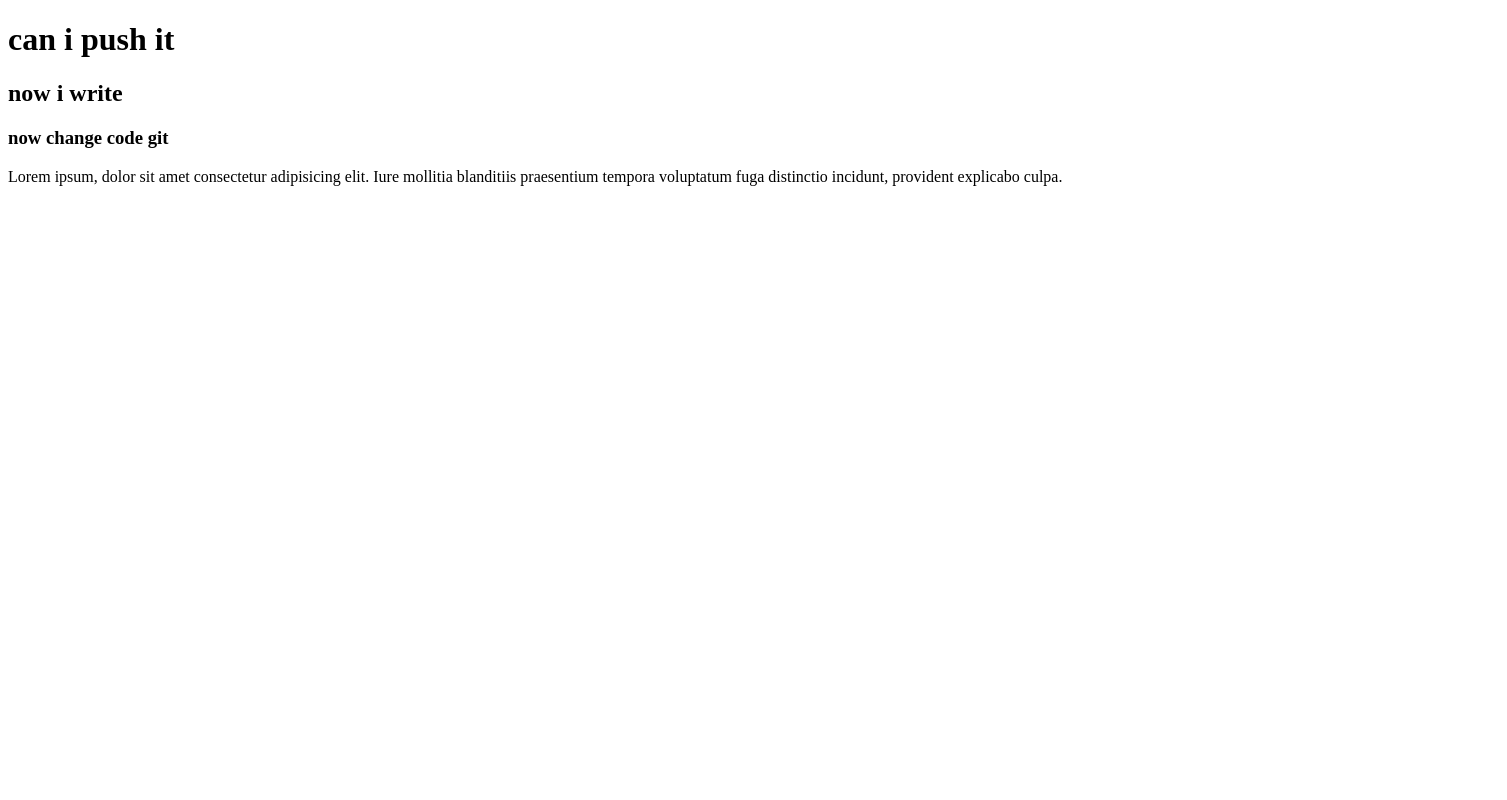
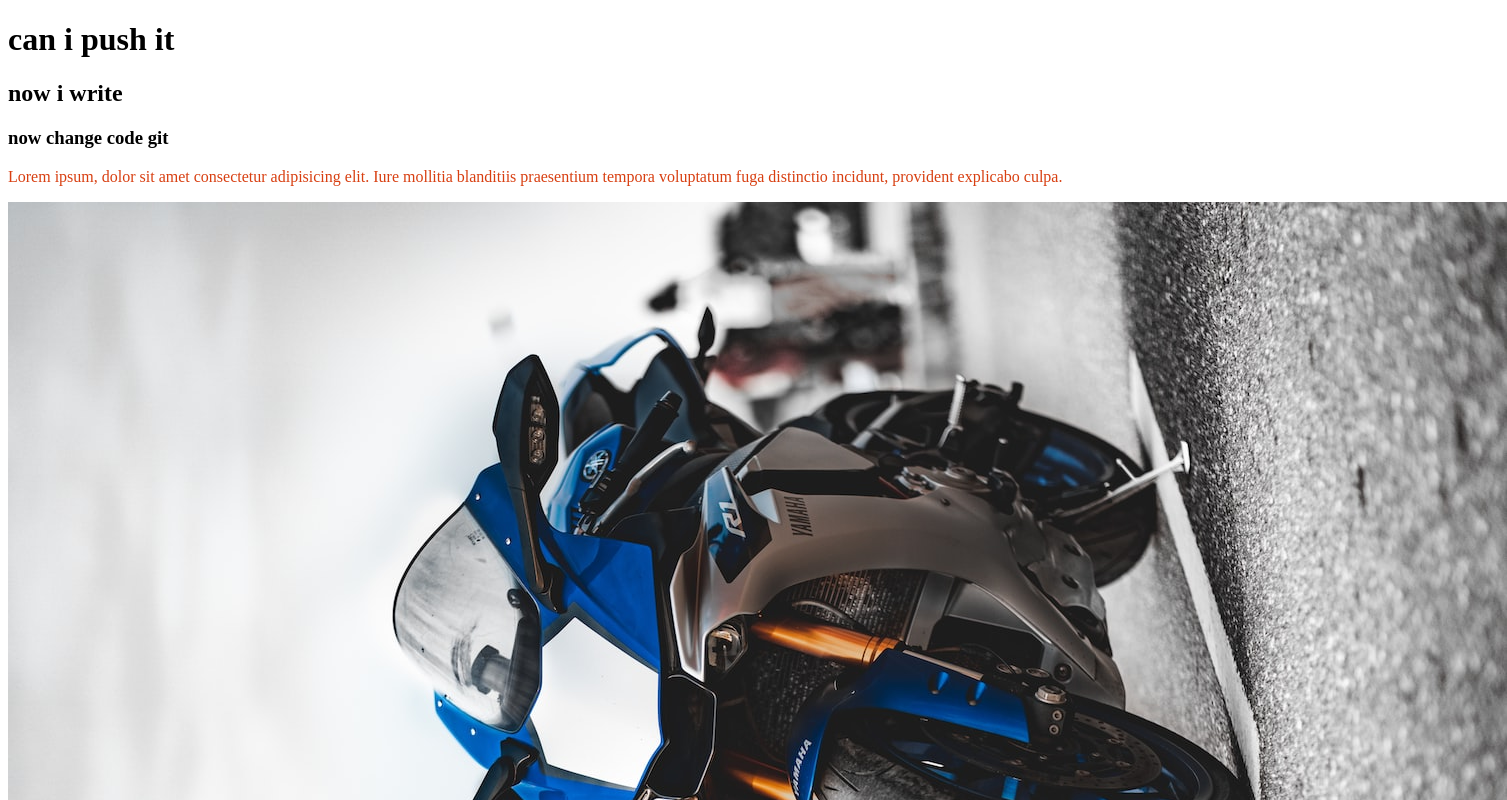
Before and after one commit to abirmahmud0322/my-scond-repo, a plain HTML site: page index.html in a window 1280 px wide. Shown: the top 800 px of the page, 1507 px wide, since content can reach past the window. Drawn offline with Linux system fonts and the light colour scheme.

Commit message:
image added

```diff
--- a/index.html
+++ b/index.html
@@ -5,7 +5,7 @@
     <meta http-equiv="X-UA-Compatible" content="IE=edge">
     <meta name="viewport" content="width=device-width, initial-scale=1.0">
     <title>My Scond Commit</title>
-    <link rel="stylesheet" href=".css">
+    <link rel="stylesheet" href="style.css">
 </head>
 <body>
     <h1>can i push it</h1>
@@ -13,7 +13,8 @@
     <h3> now change code git</h3>
 
     <p>Lorem ipsum, dolor sit amet consectetur adipisicing elit. Iure mollitia blanditiis praesentium tempora voluptatum fuga distinctio incidunt, provident explicabo culpa.</p>
-
+    <img src="i/photo-1588627541420-fce3f661b779.jpg" alt="">
+    <img src="i/photo-1606907568258-d095a110889a.jpg" alt="">
 
 </body>
 
```
Also changed, not shown: i/photo-1588627541420-fce3f661b779.jpg (added), i/photo-1606907568258-d095a110889a.jpg (added).
